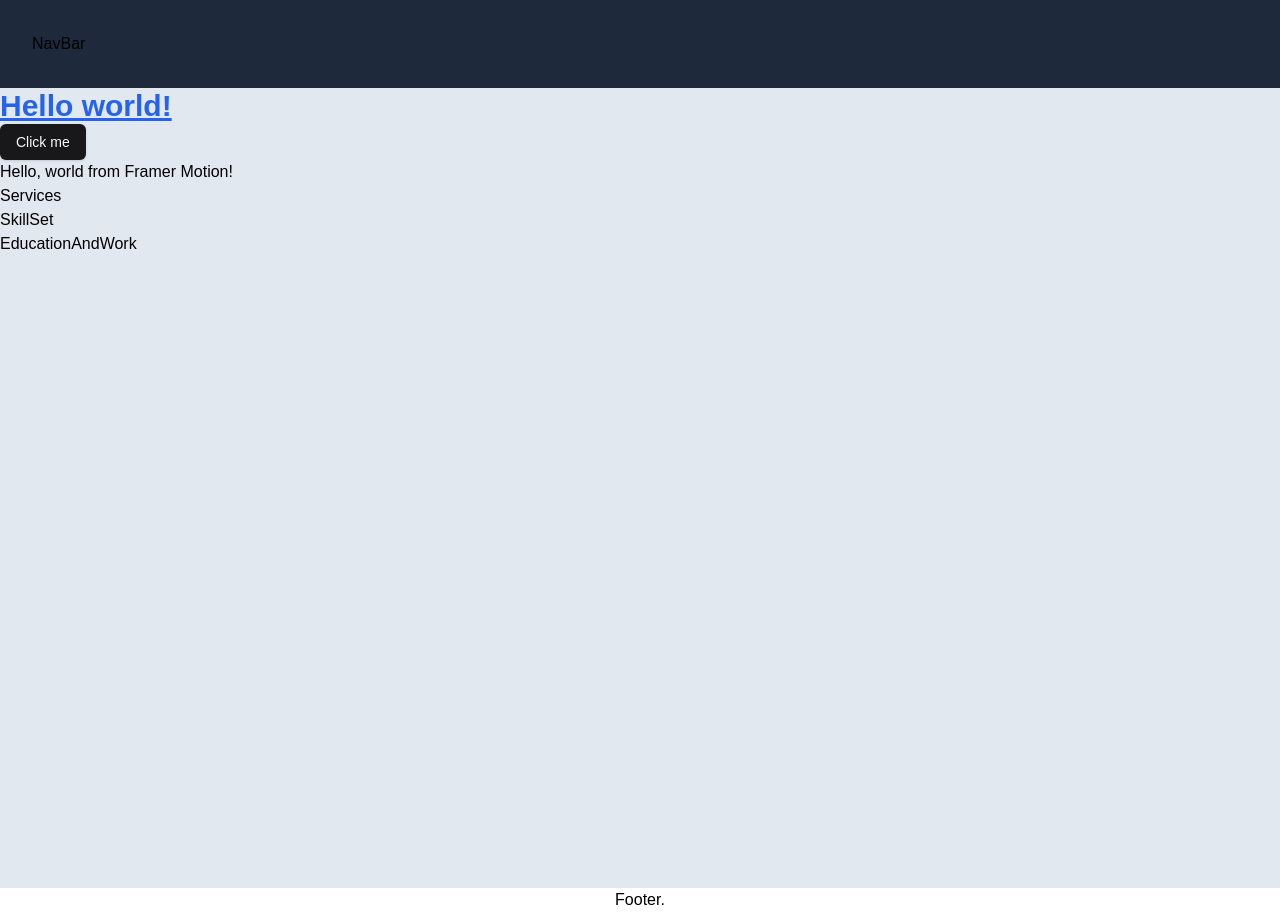
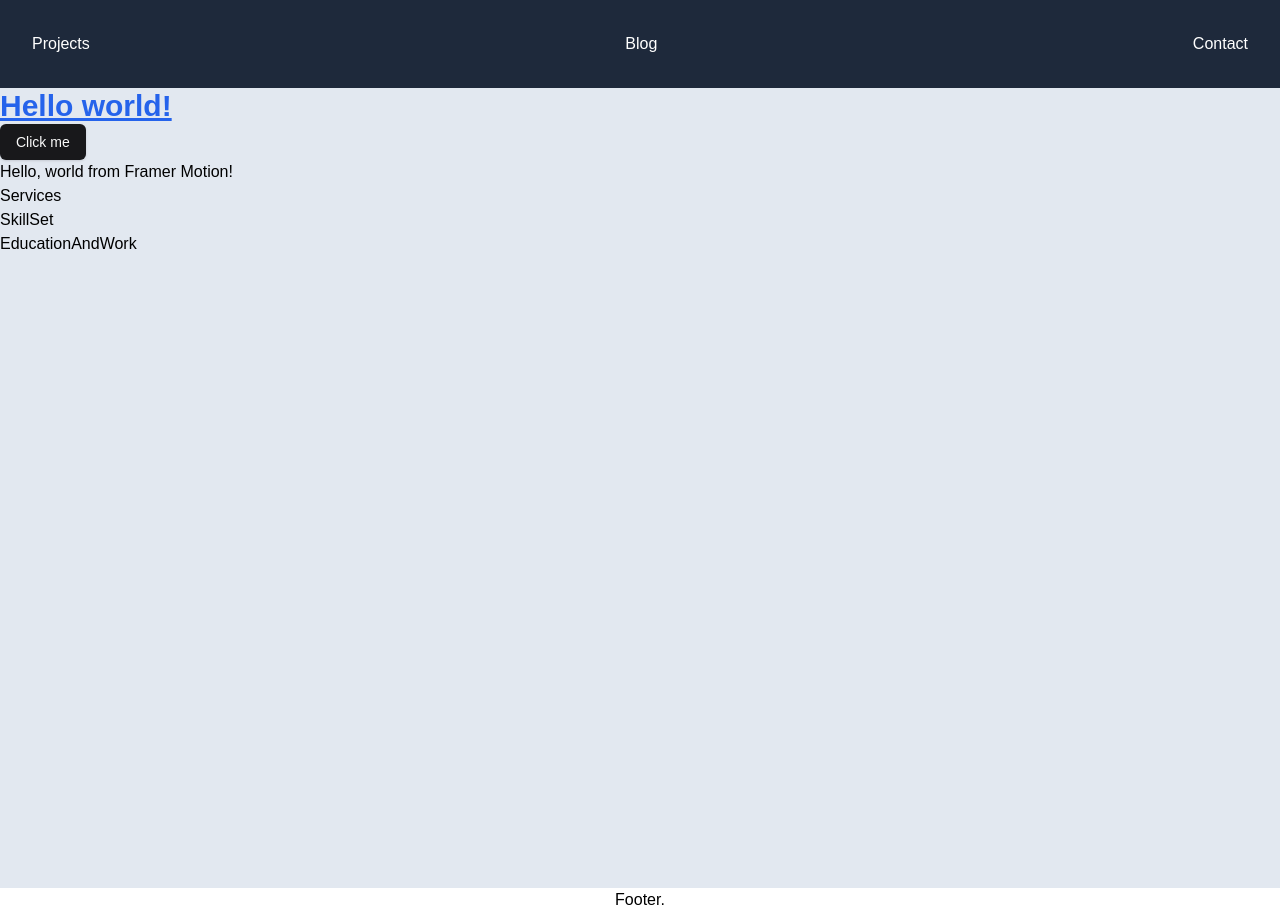
Before and after one commit to DenisWritesCode/portfolio2point0, a Next.js app: page / in a window 1280 px wide. Built offline with nearby package versions, Linux system fonts and the light colour scheme.

Commit message:
001: Add Links to pages in NavBar component

```diff
--- a/app/home/page.tsx
+++ /dev/null
@@ -1,9 +0,0 @@
-import React from 'react'
-
-function Home() {
-  return (
-    <div>Home</div>
-  )
-}
-
-export default Home
--- a/components/ui/NavBar.tsx
+++ b/components/ui/NavBar.tsx
@@ -1,9 +1,13 @@
-import React from 'react'
+import Link from "next/link";
 
 function NavBar() {
   return (
-    <div>NavBar</div>
-  )
+    <div className="flex justify-between items-center text-white">
+      <Link href={"/projects"}>Projects</Link>
+      <Link href={"/blog"}>Blog</Link>
+      <Link href={"/contact"}>Contact</Link>
+    </div>
+  );
 }
 
-export default NavBar
+export default NavBar;
```
